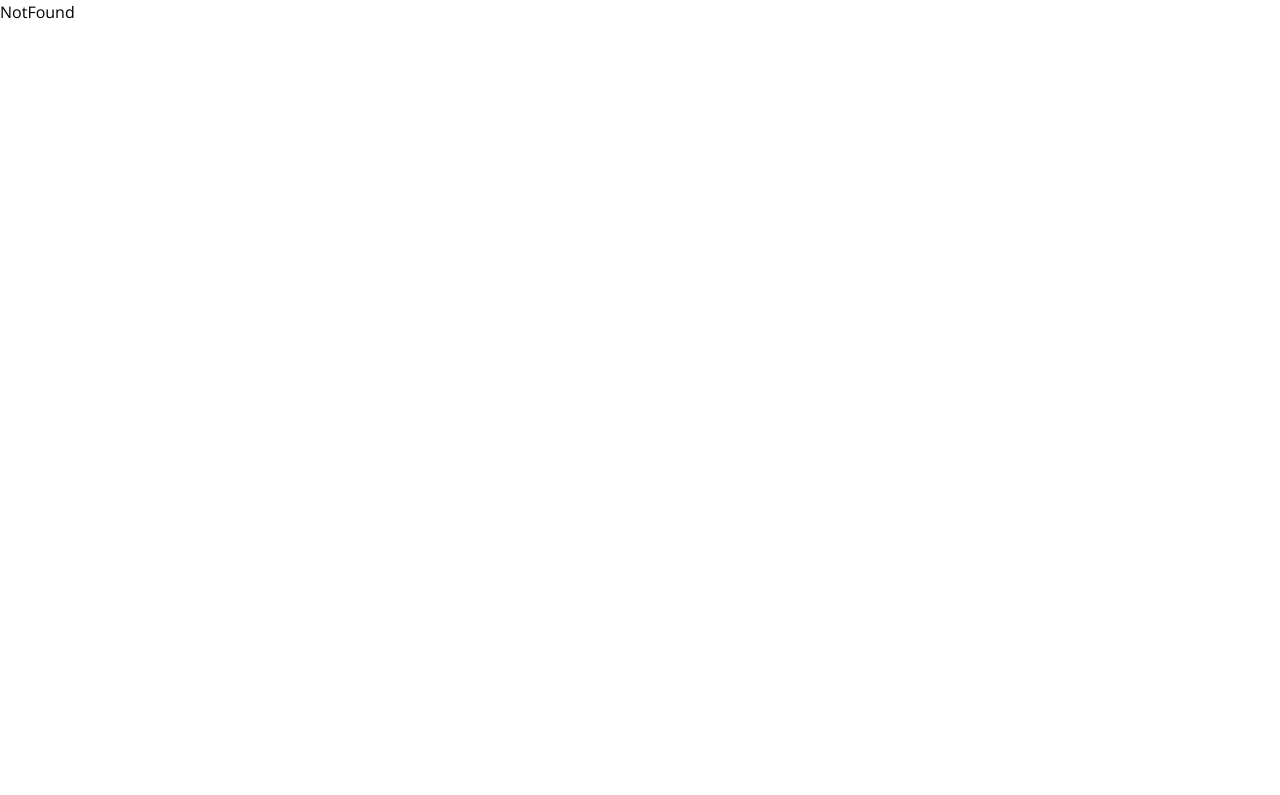
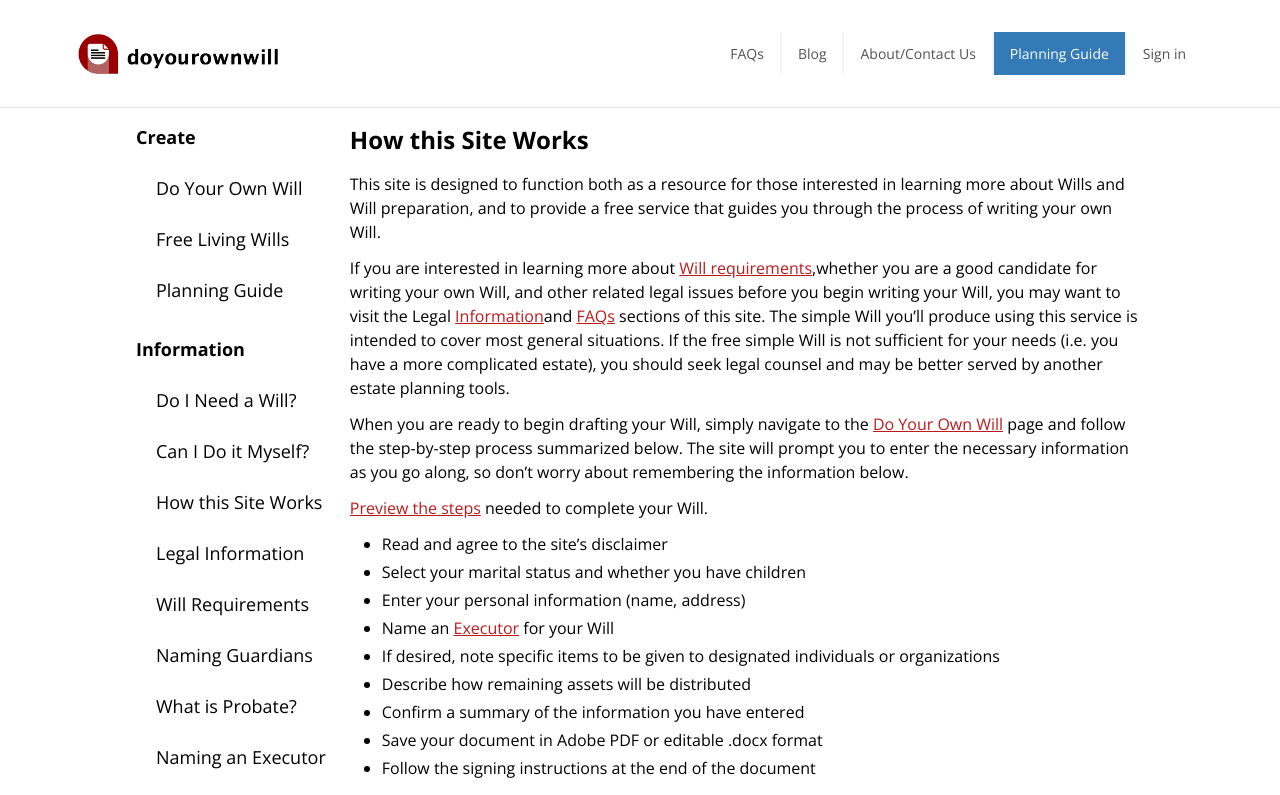
Before and after one commit to redwan100/doyourownwill, a Next.js app: page /howthissiteworks in a window 1280 px wide. Before the commit this address had no page. Shown: the top 795 px of the page. Built offline with nearby package versions, Linux system fonts and the light colour scheme.

Commit message:
added 'howthissiteworks'page

```diff
--- /dev/null
+++ b/app/(withCommonLayout)/(withSidebarPage)/howthissiteworks/page.tsx
@@ -0,0 +1,91 @@
+import ProtectYourSelf from "@/app/components/shared/ProtectYourSelf";
+import Link from "next/link";
+
+const HowThisSiteWorks = () => {
+  return (
+    <div>
+      <div>
+        <h2 className="text-2xl font-bold mb-4">How this Site Works</h2>
+        <div className="space-y-3">
+          <p className="text-sm sm:text-base">
+            This site is designed to function both as a resource for those
+            interested in learning more about Wills and Will preparation, and to
+            provide a free service that guides you through the process of
+            writing your own Will.
+          </p>
+          <p className="text-sm sm:text-base">
+            If you are interested in learning more about{" "}
+            <Link href={"#"} className="text-red-700 underline">
+              Will requirements
+            </Link>
+            ,whether you are a good candidate for writing your own Will, and
+            other related legal issues before you begin writing your Will, you
+            may want to visit the Legal{" "}
+            <Link href={"#"} className="text-red-700 underline">
+              Information
+            </Link>
+            and{" "}
+            <Link href={"#"} className="text-red-700 underline">
+              FAQs
+            </Link>{" "}
+            sections of this site. The simple Will you’ll produce using this
+            service is intended to cover most general situations. If the free
+            simple Will is not sufficient for your needs (i.e. you have a more
+            complicated estate), you should seek legal counsel and may be better
+            served by another estate planning tools.
+          </p>
+          <p className="text-sm sm:text-base">
+            When you are ready to begin drafting your Will, simply navigate to
+            the{" "}
+            <Link href={"#"} className="text-red-700 underline">
+              Do Your Own Will
+            </Link>{" "}
+            page and follow the step-by-step process summarized below. The site
+            will prompt you to enter the necessary information as you go along,
+            so don’t worry about remembering the information below.
+          </p>
+          <div className="space-y-3">
+            <p className="text-sm sm:text-base">
+              <Link href={"#"} className="text-red-700 underline">
+                Preview the steps
+              </Link>{" "}
+              needed to complete your Will.
+            </p>
+            <ul className="text-sm sm:text-base text-pera list-disc pl-8 space-y-1">
+              <li>Read and agree to the site’s disclaimer</li>
+              <li>Select your marital status and whether you have children</li>
+              <li>Enter your personal information (name, address)</li>
+              <li>
+                Name an{" "}
+                <Link href={"#"} className="text-red-700 underline">
+                  Executor
+                </Link>{" "}
+                for your Will
+              </li>
+              <li>
+                If desired, note specific items to be given to designated
+                individuals or organizations
+              </li>
+              <li>Describe how remaining assets will be distributed</li>
+              <li>Confirm a summary of the information you have entered</li>
+              <li>Save your document in Adobe PDF or editable .docx format</li>
+              <li>
+                Follow the signing instructions at the end of the document
+              </li>
+            </ul>
+
+            <h4 className="font-bold">
+              The free service produces a Will that is valid in all states.
+            </h4>
+          </div>
+
+          <div>
+            <ProtectYourSelf />
+          </div>
+        </div>
+      </div>
+    </div>
+  );
+};
+
+export default HowThisSiteWorks;
--- a/app/(withCommonLayout)/sidebar/components/SidebarMenu.tsx
+++ b/app/(withCommonLayout)/sidebar/components/SidebarMenu.tsx
@@ -33,7 +33,7 @@ const menus = [
       },
       {
         label: "How this Site Works",
-        href: "/sidework",
+        href: "/howthissiteworks",
       },
       {
         label: "Legal Information",
```
